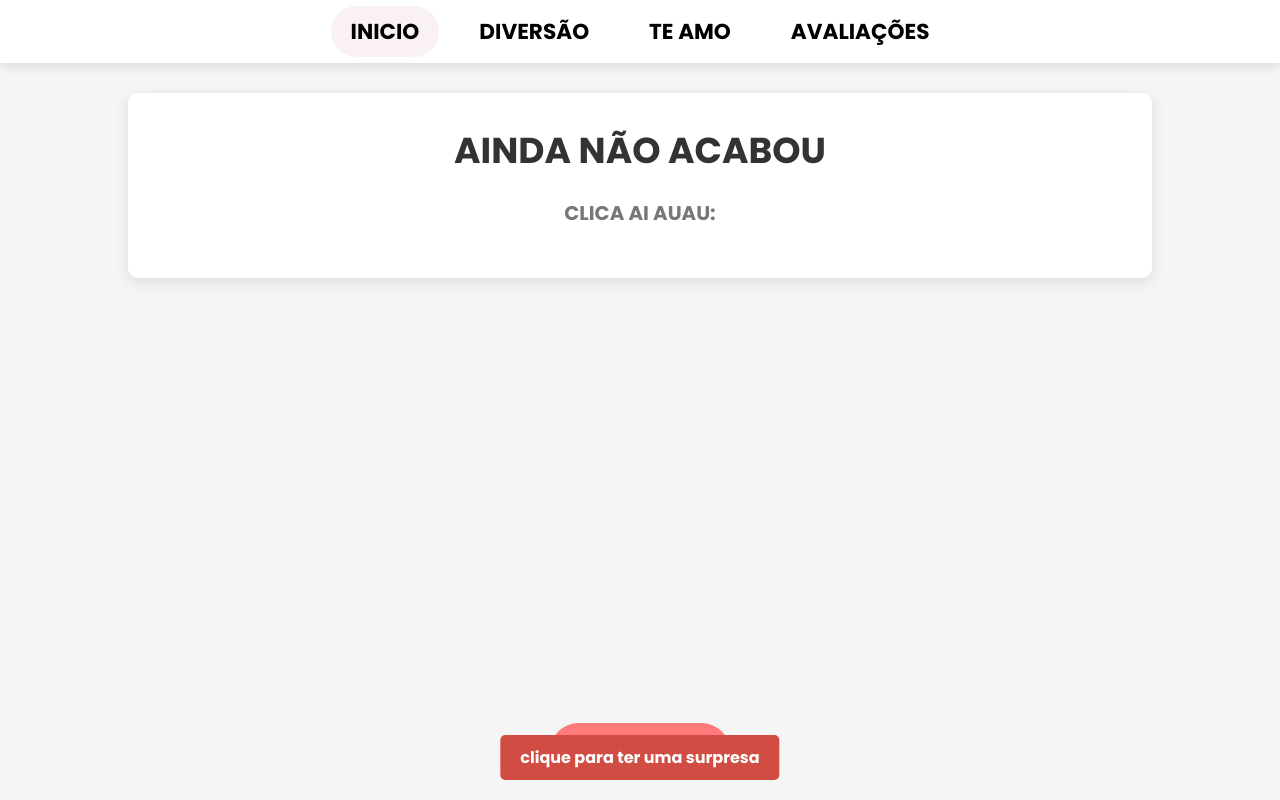
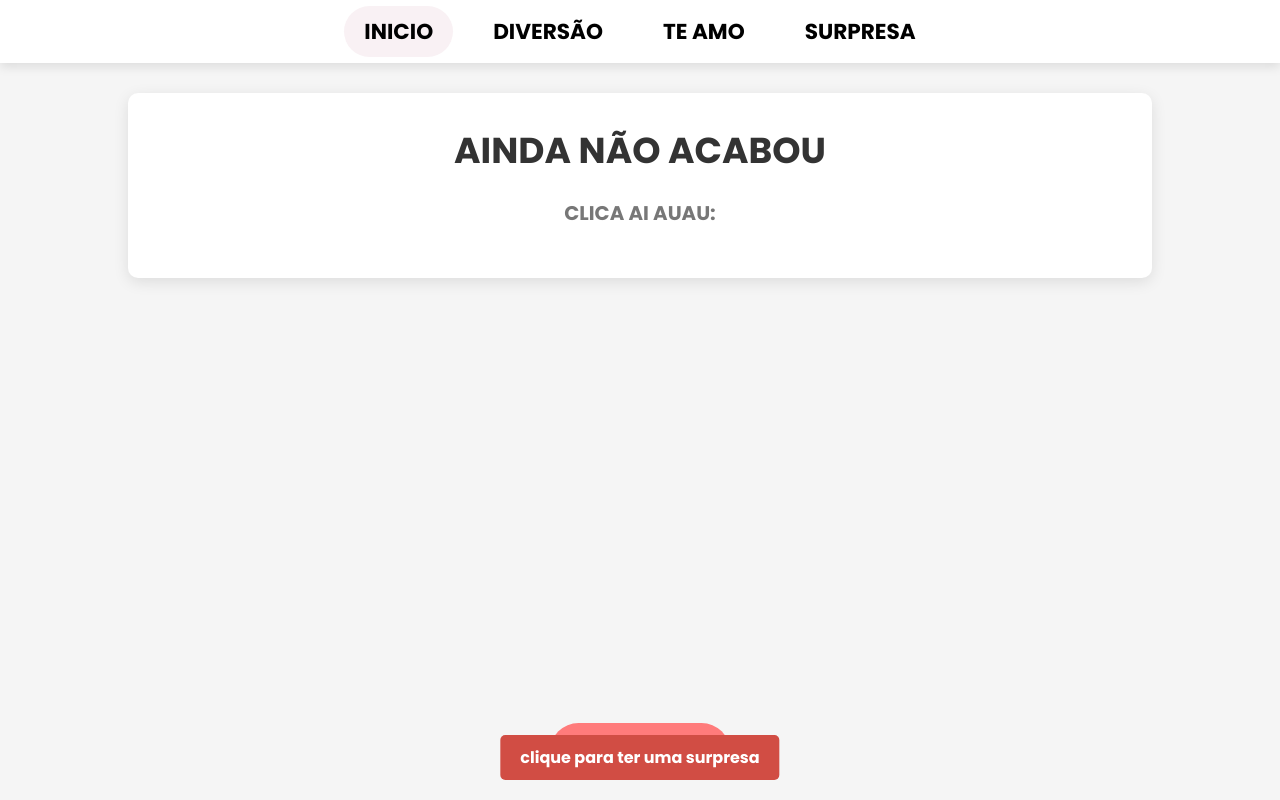
Before and after one commit to rayannee45/felizniver20, a plain HTML site: page avaliacoes.html in a window 1280 px wide. Drawn offline with Linux system fonts and the light colour scheme.

Commit message:
Update avaliacoes.html

```diff
--- a/avaliacoes.html
+++ b/avaliacoes.html
@@ -219,7 +219,7 @@ button:hover {
             <li><a href="index.html" class="active" id="inicio-link">INICIO</a></li>
             <li><a href="jogos.html" id="diversao-link">DIVERSÃO</a></li>
             <li><a href="razoes.html" id="razoes-link">TE AMO</a></li>
-            <li><a href="avaliacoes.html" id="avaliacoes-link">AVALIAÇÕES</a></li>
+            <li><a href="avaliacoes.html" id="avaliacoes-link">SURPRESA</a></li>
         </ul>
     </div>
 
```
